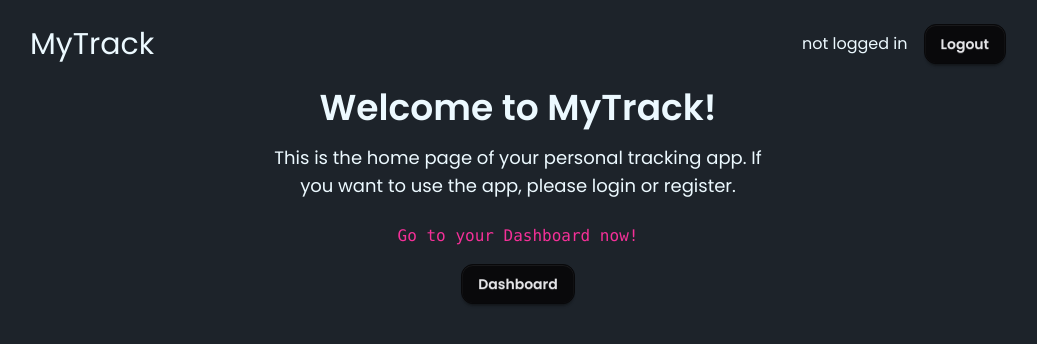
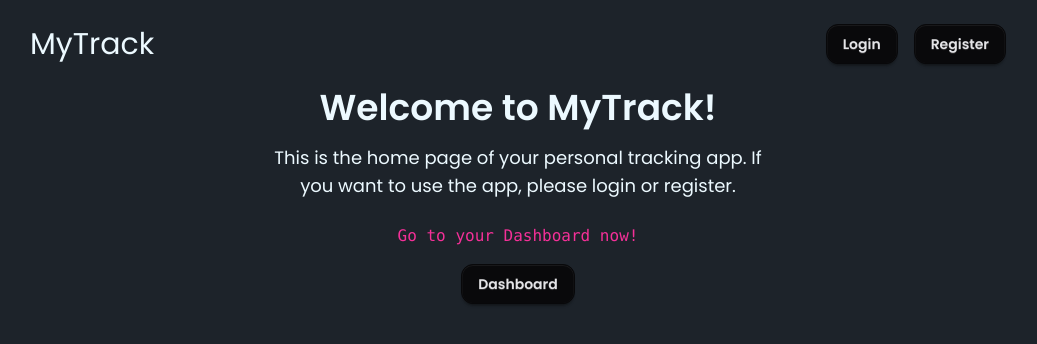
Before and after one commit to Doodlemax3000/vue-track, a Vue app: page / in a window 1280 px wide. Shown: the top 344 px of the page, without its empty margins (122-1159 px from the left). Built offline with nearby package versions, Linux system fonts and the light colour scheme; no server answers; the HTML template or start-up script is replaced by a standard one.

Commit message:
conditional nav bar

```diff
--- a/src/components/Navbar.vue
+++ b/src/components/Navbar.vue
@@ -10,9 +10,17 @@ const authStore = useAuthStore()
     <RouterLink to="/">
       <h1 class="text-3xl">MyTrack</h1>
     </RouterLink>
-    <p class="ml-auto">
-      {{ authStore.user ? authStore.user.email : 'not logged in' }}
-    </p>
-    <Button class="btn-neutral">Logout</Button>
+    <div v-if="authStore.user" class="ml-auto flex items-center gap-4">
+      <p>{{ authStore.user.email }}</p>
+      <Button class="btn-neutral">Logout</Button>
+    </div>
+    <div v-else class="ml-auto flex items-center gap-4">
+      <RouterLink to="/login">
+        <Button class="btn-neutral">Login</Button>
+      </RouterLink>
+      <RouterLink to="/register">
+        <Button class="btn-neutral">Register</Button>
+      </RouterLink>
+    </div>
   </div>
 </template>
```
